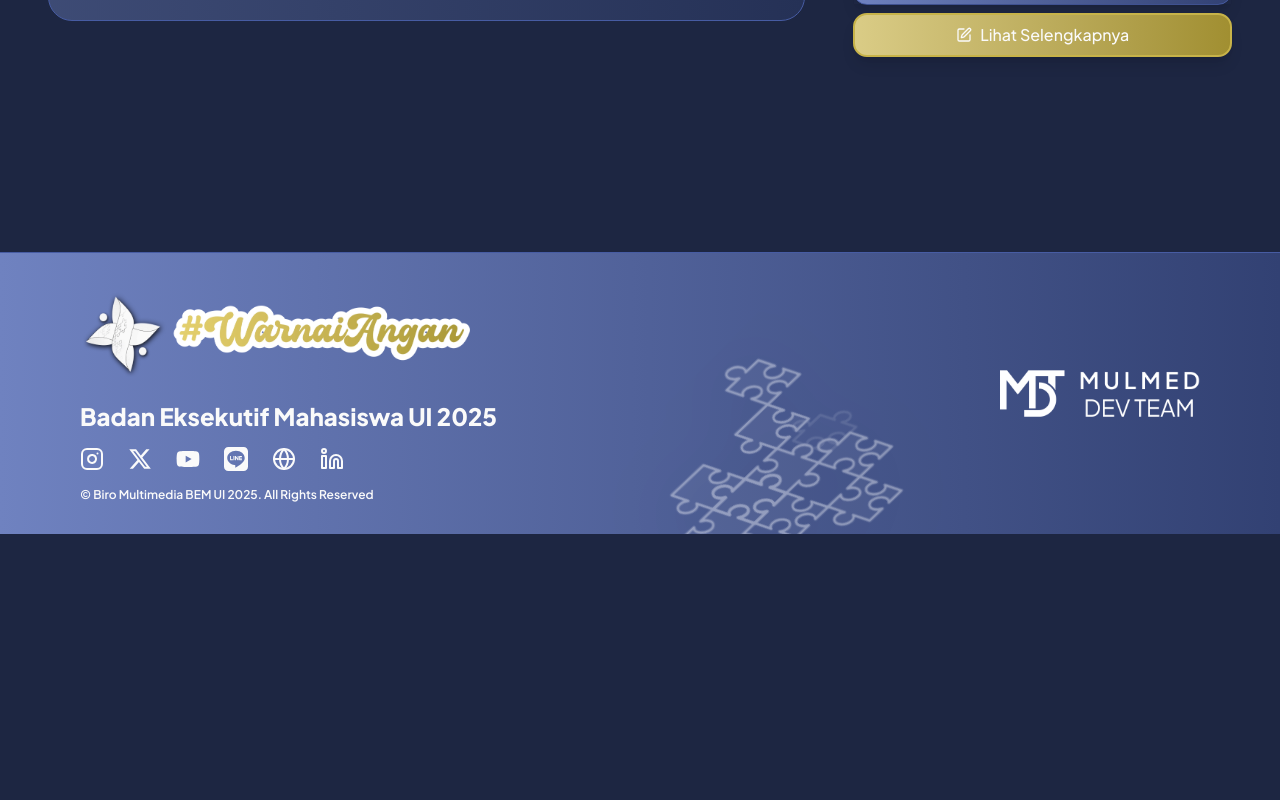
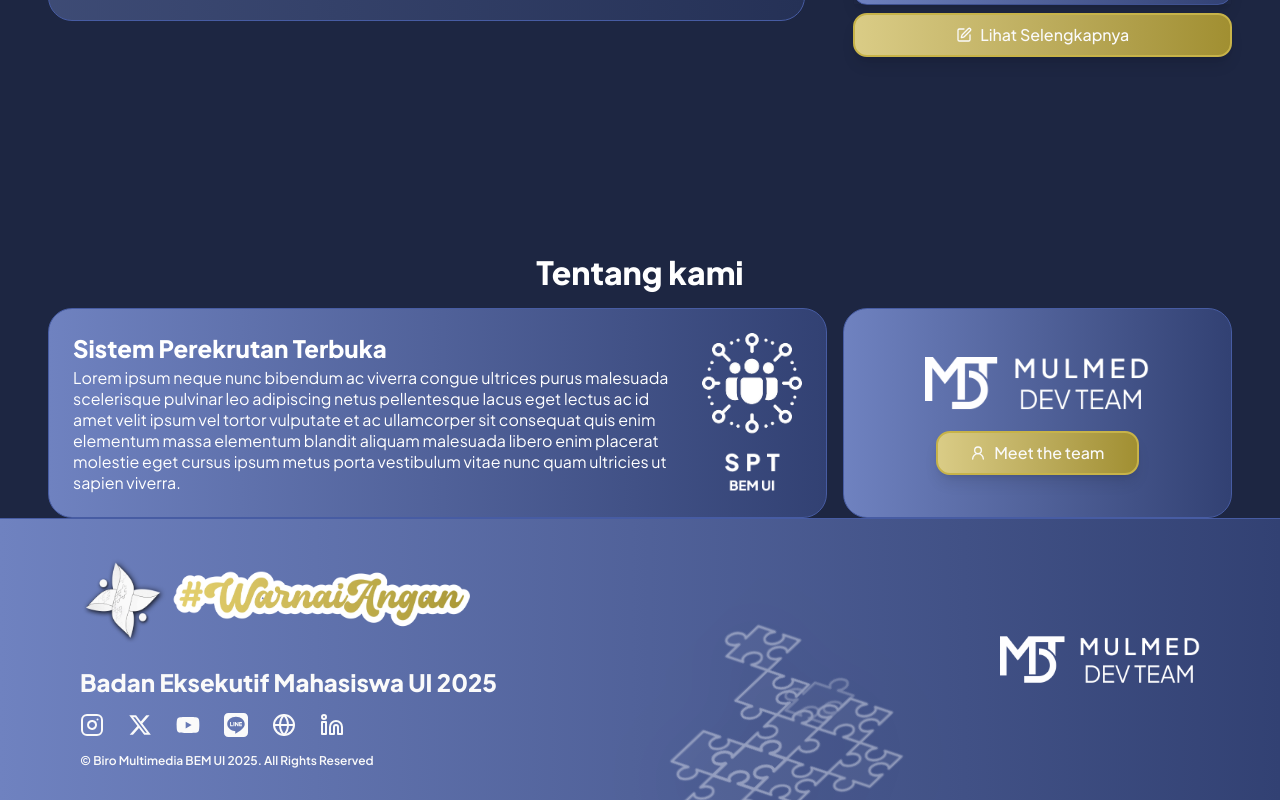
Before and after one commit to Badan-Eksekutif-Mahasiswa/fe-sistem-perekrutan-terbuka-2025, a Next.js app: page / in a window 1280 px wide. Shown: the part 1348-2148 px from the top of the page. Before the commit the page ends 1882 px from the top, so only its background shows below. Built offline with nearby package versions, Linux system fonts and the light colour scheme.

Commit message:
about us

```diff
--- a/src/modules/LandingModules/index.tsx
+++ b/src/modules/LandingModules/index.tsx
@@ -1,9 +1,11 @@
 import Hero from "./section/Hero";
+import About from "./section/About";
 
 const LandingModules = () => {
   return (
     <main className="flex flex-col">
       <Hero />
+      <About />
     </main>
   );
 };
--- /dev/null
+++ b/src/modules/LandingModules/section/About.tsx
@@ -0,0 +1,47 @@
+import Image from "next/image";
+import { Button } from "@/components/ui/button";
+import { UserRound } from "lucide-react";
+
+const About = () => {
+  return (
+    <section className="flex flex-col text-white font-jakarta gap-4 px-12 max-lg:px-10 max-md:px-8">
+      <h1 className="text-center text-h1">Tentang kami</h1>
+      <div className="grid grid-cols-[2fr_1fr] max-lg:grid-cols-1 gap-4 max-lg:gap-8">
+        <div className="flex max-lg:flex-col-reverse justify-between gap-8 items-center rounded-3xl border border-primary-300 w-full p-6 max-lg:p-4 bg-gradient-card">
+          <div className="flex flex-col gap-1">
+            <p className="text-h3 max-lg:text-center">
+              Sistem Perekrutan Terbuka
+            </p>
+            <p className="text-p4 max-lg:text-justify">
+              Lorem ipsum neque nunc bibendum ac viverra congue ultrices purus
+              malesuada scelerisque pulvinar leo adipiscing netus pellentesque
+              lacus eget lectus ac id amet velit ipsum vel tortor vulputate et
+              ac ullamcorper sit consequat quis enim elementum massa elementum
+              blandit aliquam malesuada libero enim placerat molestie eget
+              cursus ipsum metus porta vestibulum vitae nunc quam ultricies ut
+              sapien viverra.
+            </p>
+          </div>
+          <div className="relative aspect-[120/191] w-25 shrink-0">
+            <Image src="/spt.png" alt="SPT" fill className="object-contain" />
+          </div>
+        </div>
+        <div className="flex flex-col h-full gap-4 justify-center items-center rounded-3xl border border-primary-300 w-full p-6 max-lg:p-4 bg-gradient-card">
+          <div className="relative aspect-[223/64] w-56 shrink-0">
+            <Image
+              src="/mulmed-logo.webp"
+              alt="mulmed"
+              fill
+              className="object-contain"
+            />
+          </div>
+          <Button className="w-[60%]" variant={"secondary"}>
+            <UserRound />
+            Meet the team
+          </Button>
+        </div>
+      </div>
+    </section>
+  );
+};
+export default About;
```
Also changed, not shown: public/spt.png (added).
